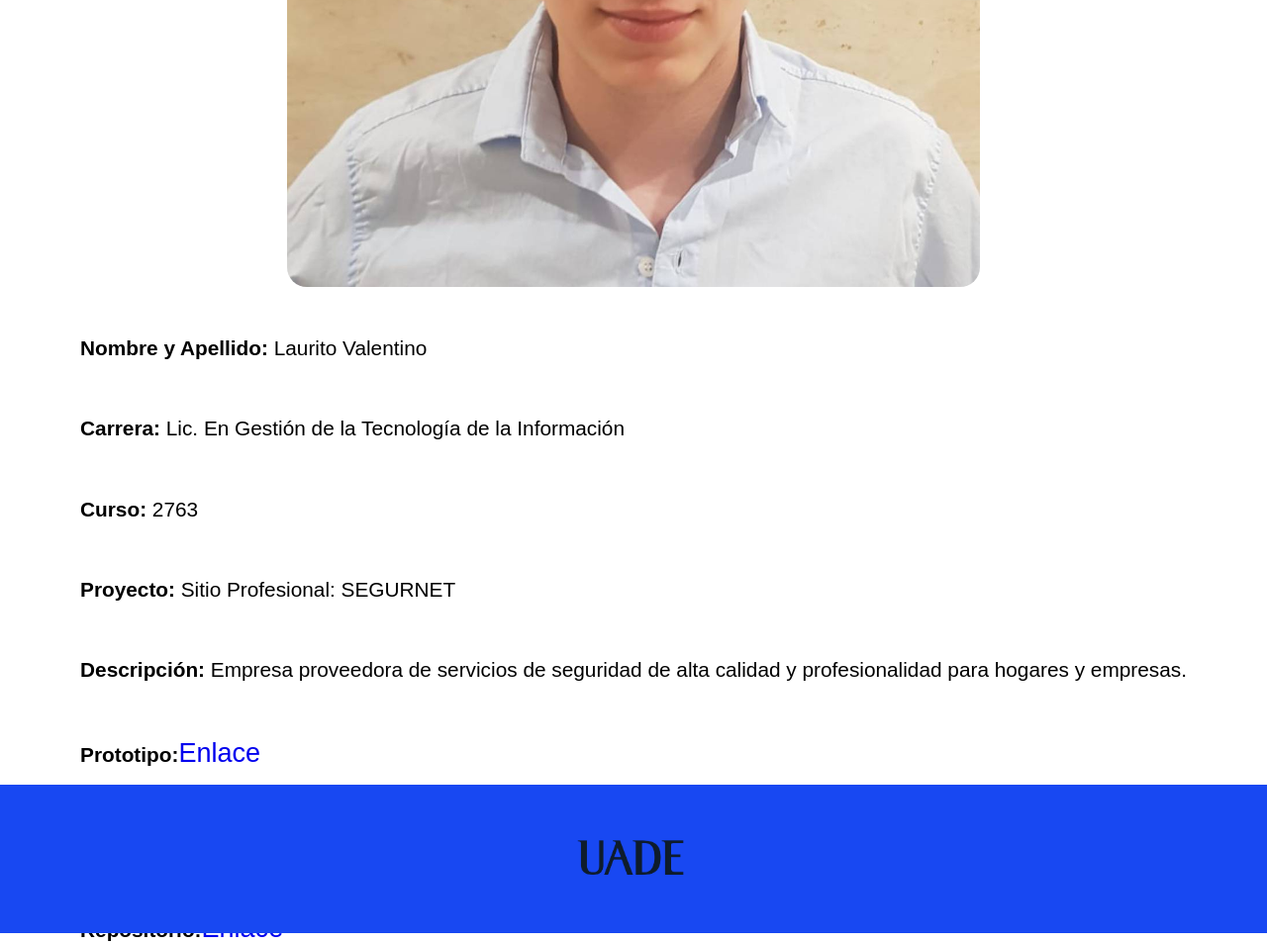
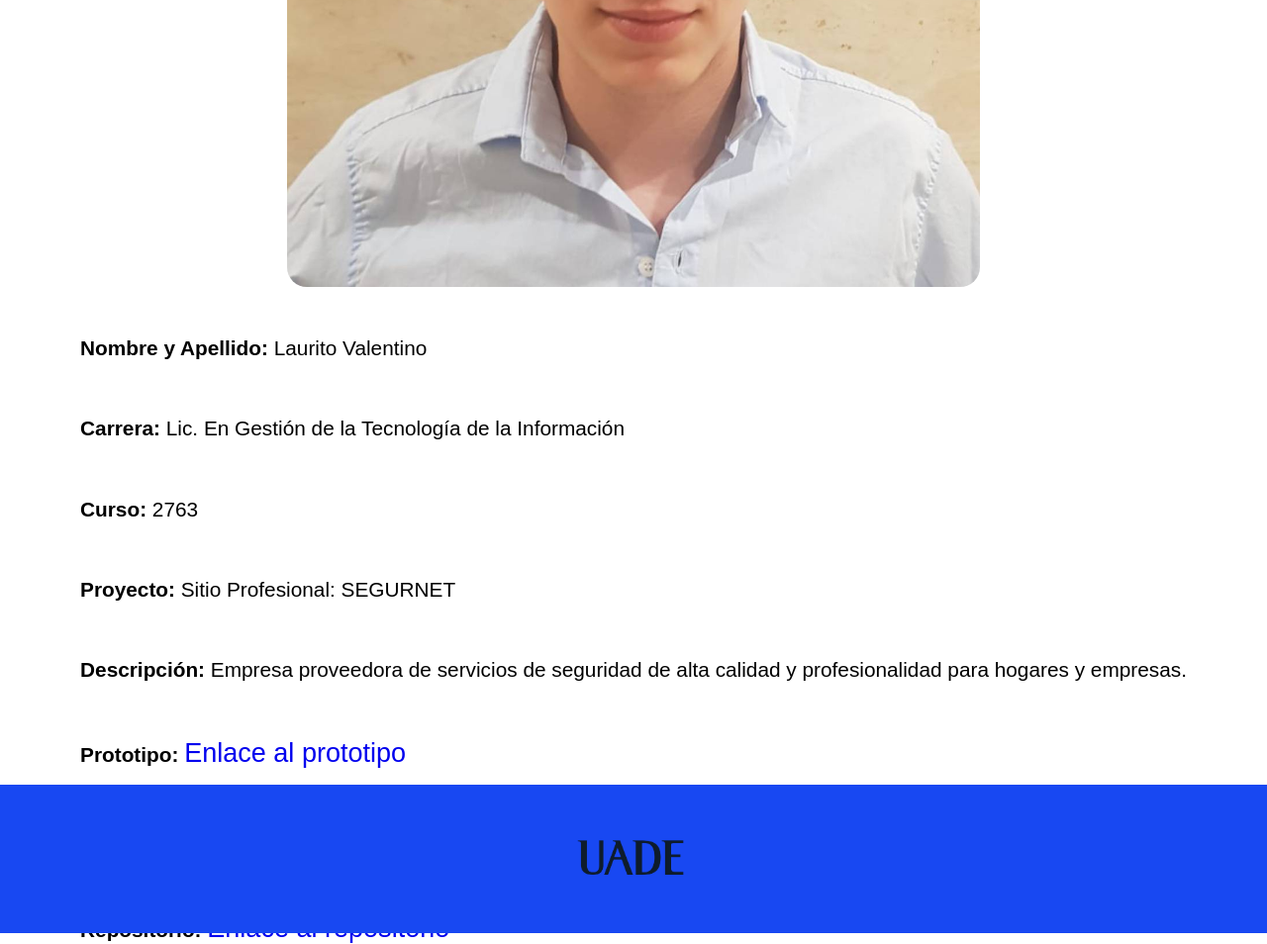
Before and after one commit to Valaurito/Ficha-Personal-Valentino-Laurito-Parcial1, a plain HTML site: page index.html in a window 1280 px wide. Shown: the part 550-1504 px from the top of the page at 99% size. Drawn offline with Linux system fonts and the light colour scheme.

Commit message:
index.html

```diff
--- a/index.html
+++ b/index.html
@@ -16,13 +16,13 @@
     </div>
     <div class="info">
         <p><strong>Nombre y Apellido:</strong> Laurito Valentino</p>
-        <p><strong>Carrera:</strong> Lic. En Gestión de la Tecnología de la Información</p>
-        <p><strong>Curso:</strong> 2763</p>
-        <p><strong>Proyecto:</strong> Sitio Profesional: SEGURNET</p>
-        <p><strong>Descripción:</strong> Empresa proveedora de servicios de seguridad de alta calidad y profesionalidad para hogares y empresas.</p>
-        <p><strong>Prototipo:</strong><a href="https://www.figma.com/proto/yjdyfTUmkYE7qjePg61RZp/SEGURNET?type=design&node-id=3-3&t=4D7ho6BpGYsXbiKk-1&scaling=min-zoom&page-id=0%3A1&starting-point-node-id=3%3A3&show-proto-sidebar=1&mode=design" target="_blank" rel="Enlace al prototipo">Enlace</a></p>
-        <p><strong>Sitio:</strong><a href="https://valaurito.github.io/Activ-Integradora-2-SEGURNET/" target="_blank" rel="Enlace al sitio">Enlace</a></p>
-        <p><strong>Repositorio:</strong><a href="https://github.com/Valaurito/Activ-Integradora-2-SEGURNET.git" target="_blank" rel="Enlace al repositorio">Enlace</a></p>
+    <p><strong>Carrera:</strong> Lic. En Gestión de la Tecnología de la Información</p>
+    <p><strong>Curso:</strong> 2763</p>
+    <p><strong>Proyecto:</strong> Sitio Profesional: SEGURNET</p>
+    <p><strong>Descripción:</strong> Empresa proveedora de servicios de seguridad de alta calidad y profesionalidad para hogares y empresas.</p>
+    <p><strong>Prototipo:</strong> <a href="https://www.figma.com/proto/yjdyfTUmkYE7qjePg61RZp/SEGURNET?type=design&node-id=3-3&t=4D7ho6BpGYsXbiKk-1&scaling=min-zoom&page-id=0%3A1&starting-point-node-id=3%3A3&show-proto-sidebar=1&mode=design" target="_blank" rel="Enlace al prototipo">Enlace al prototipo</a></p>
+    <p><strong>Sitio:</strong> <a href="https://valaurito.github.io/Activ-Integradora-2-SEGURNET/" target="_blank" rel="Enlace al sitio">Enlace al sitio</a></p>
+    <p><strong>Repositorio:</strong> <a href="https://github.com/Valaurito/Activ-Integradora-2-SEGURNET.git" target="_blank" rel="Enlace al repositorio">Enlace al repositorio</a></p>
     </div>
 </div>
 </main>
```
